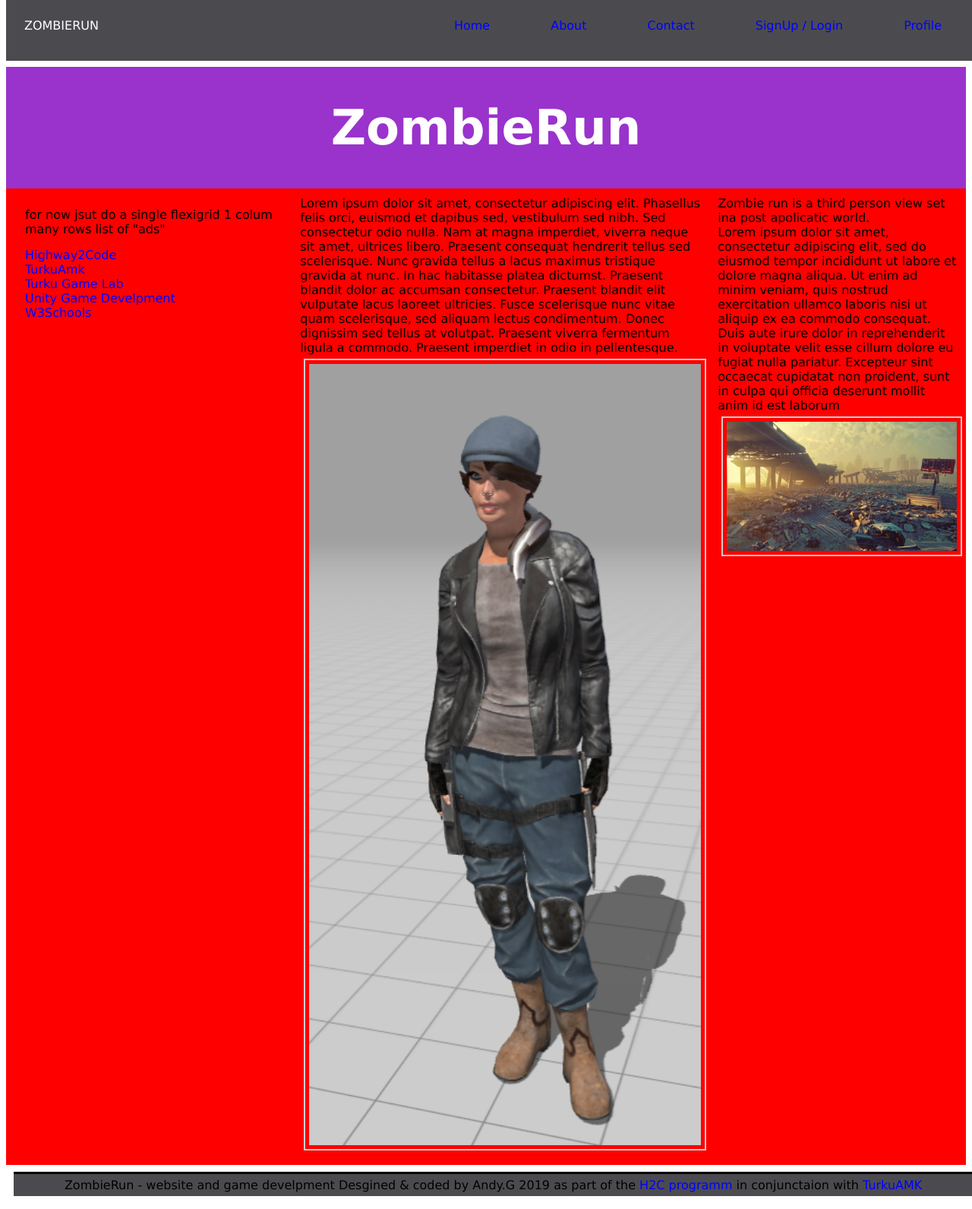
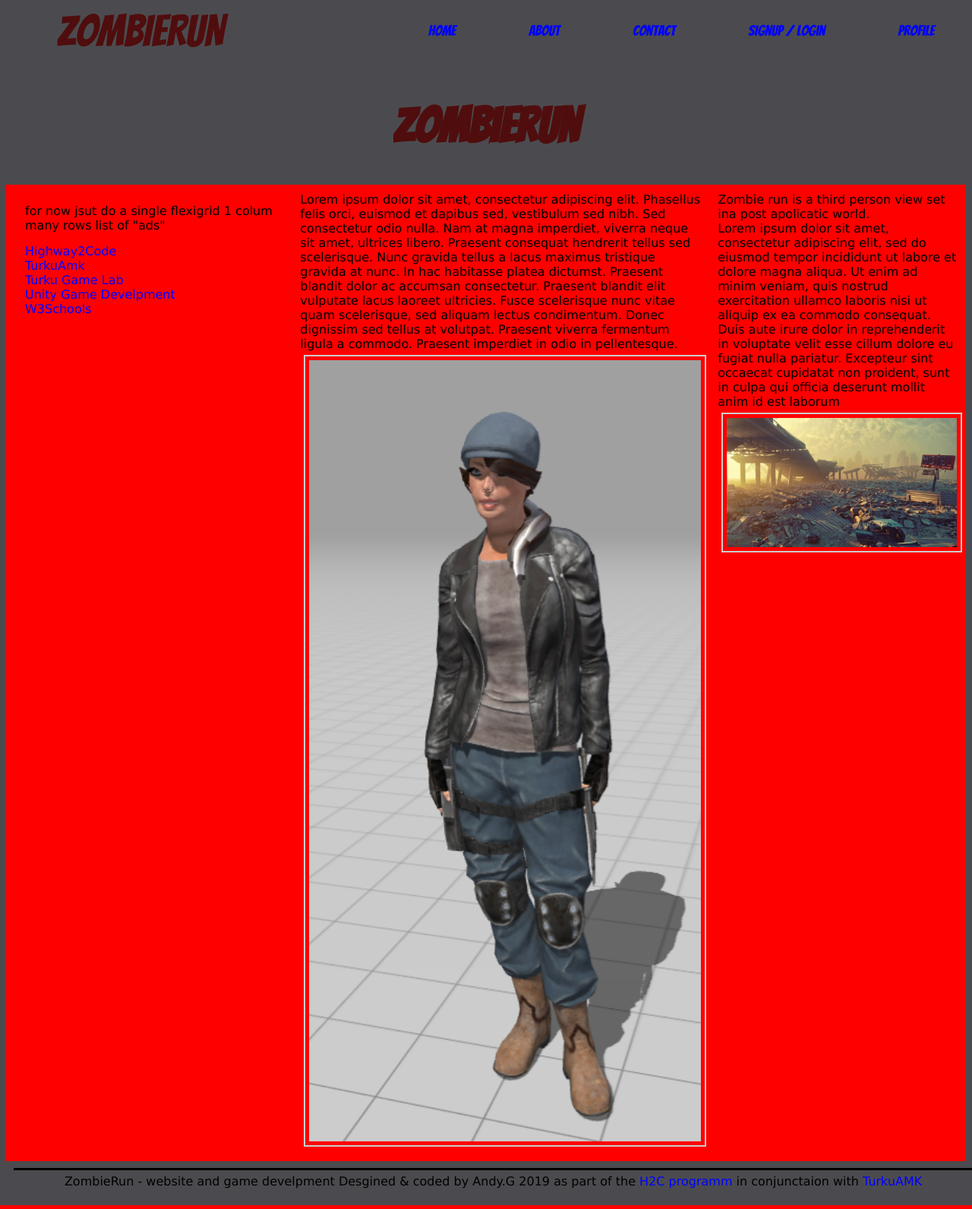
Before and after one commit to agdod/ZombieRun_webSite, a PHP site: page / in a window 1280 px wide. Shown: the whole page at 76% size. Run offline with PHP 8.4, Linux system fonts and the light colour scheme.

Commit message:
htmk - body  and form styling

```diff
--- a/css/main.css
+++ b/css/main.css
@@ -32,8 +32,9 @@
 }
 
 /*  basic font applied to whole document , modified where need be for differnt font */
-html {
+body {
     font-family: "Lucida Sans", sans-serif;
+    background-color: #4b4b4f;
 }
 
 /** setting up esponsive 12 colum grid **/
@@ -168,6 +139,10 @@ img {
 
 /* ********** Nav Bar ************** */
 .navbar {
+    font-family: 'Bangers', cursive;
+    text-align: justify;
+    font-size: 1.2em;
+    color: #500D0D;
     background-color: #4b4b4f;
     height: 5em ;
     position: fixed;    /* set navbar to fixed postion */
@@ -202,6 +177,8 @@ li a {
 }
 /* Set spacing on logo to auto thus pushes menu items to right of nav bar, sitting logo on left */
 li.logo {
+    font-size: 3em;
+    color: #500D0D;
     margin-right: auto;
     align-items: center;
     padding: 0;
@@ -218,26 +195,13 @@ li.logo {
     align-content: center;
     align-items: center;
     text-align: center;
-    background-color: #9933cc;
-    color:#ffffff;
     font-size: 2em;
+    font-family: 'Bangers', cursive;
+    text-align: justify;
+    color: #500D0D
 }
 
-.footer {
-    grid-area: 5 / 1 / 5 / span 12;
-    display: flex;
-    flex-flow: row wrap;
-    overflow: hidden;
-    background-color: #4b4b4f;
-    height:1.5 em;
-    margin: 0.6em;
-    padding: 0.3em;
-    bottom: 0; /* set position to bottom */
-    width: 100% ; /* Full width*/
-    text-align:center;
-    justify-content: center;
-    align-items: center;
-}
+
 
 /* add style to clear flow   */
 .row::after {
```
Also changed, not shown: other parts of css/main.css (+78 -32 lines).
